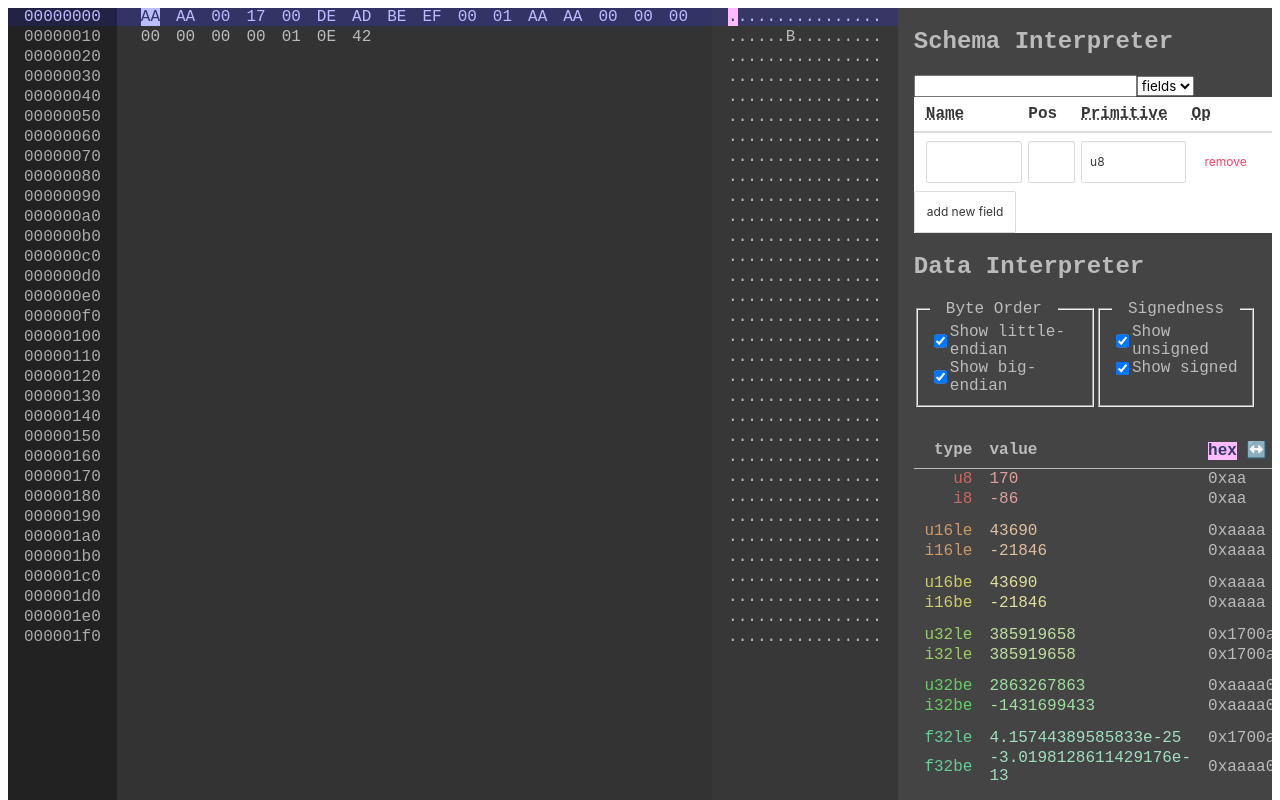
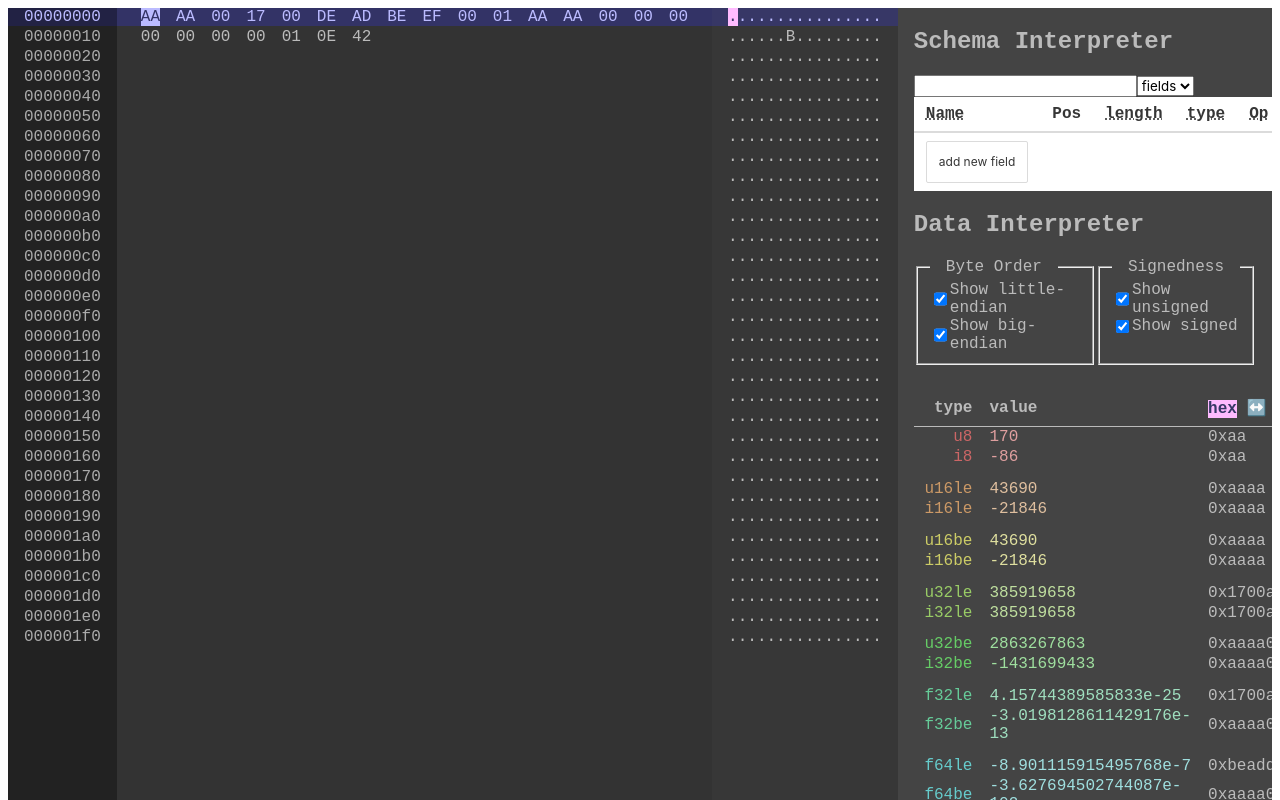
Before and after one commit to sensing-iot-standard-consortium-ja/container-repository, a Nuxt app: page / in a window 1280 px wide. Both pictures are taken after a click on the button "サンプルデータロード". Shown: the top 800 px of the page. Built offline with nearby package versions, Linux system fonts and the light colour scheme.

Commit message:
add field & field define

```diff
--- a/components/SchemaEditor.vue
+++ b/components/SchemaEditor.vue
@@ -11,13 +11,18 @@
         <tr>
           <th><abbr title="FieldName">Name</abbr></th>
           <th>Pos</th>
-          <th><abbr title="Primitive">Primitive</abbr></th>
+          <th><abbr title="Length">length</abbr></th>
+          <th><abbr title="Primitive">type</abbr></th>
           <th><abbr title="Operation">Op</abbr></th>
         </tr>
       </thead>
       <tfoot>
         <tr>
-          <button class="button is-inverted is-small">add new field</button>
+          <td>
+            <button @click="addNewField" class="button is-inverted is-small">
+              add new field
+            </button>
+          </td>
         </tr>
       </tfoot>
       <tbody>
@@ -29,21 +34,17 @@
             <input class="input is-small" type="number" v-model="field.pos" />
           </td>
           <td>
+            <input
+              class="input is-small"
+              type="number"
+              v-model="field.length"
+            />
+          </td>
+          <td>
             <select class="input is-small">
-              <option>u8</option>
-              <option>i8</option>
-              <option>u16le</option>
-              <option>i16le</option>
-              <option>u16be</option>
-              <option>i16be</option>
-              <option>u32le</option>
-              <option>i32le</option>
-              <option>u32be</option>
-              <option>i32be</option>
-              <option>f32le</option>
-              <option>f32be</option>
-              <option>f64le</option>
-              <option>f64be</option>
+              <option :key="_type" v-for="_type in types">
+                {{ _type }}
+              </option>
             </select>
           </td>
           <td>
@@ -67,12 +68,31 @@ export default {
     return {
       schema: {
         type: "fields",
-        fields: [{}],
+        fields: [],
       },
       name: "",
     };
   },
   computed: {
+    types() {
+      return [
+        "bytes",
+        "u8",
+        "i8",
+        "u16le",
+        "i16le",
+        "u16be",
+        "i16be",
+        "u32le",
+        "i32le",
+        "u32be",
+        "i32be",
+        "f32le",
+        "f32be",
+        "f64le",
+        "f64be",
+      ];
+    },
     structured() {
       if (!this.dataView) {
         return {};
@@ -80,6 +100,14 @@ export default {
       return {};
     },
   },
+  methods: {
+    _new_field() {
+      return { name: "", pos: 0, type: "bytes" };
+    },
+    addNewField() {
+      this.schema.fields.push(this._new_field());
+    },
+  },
 };
 </script>
 <style lang="scss" scoped>
```
